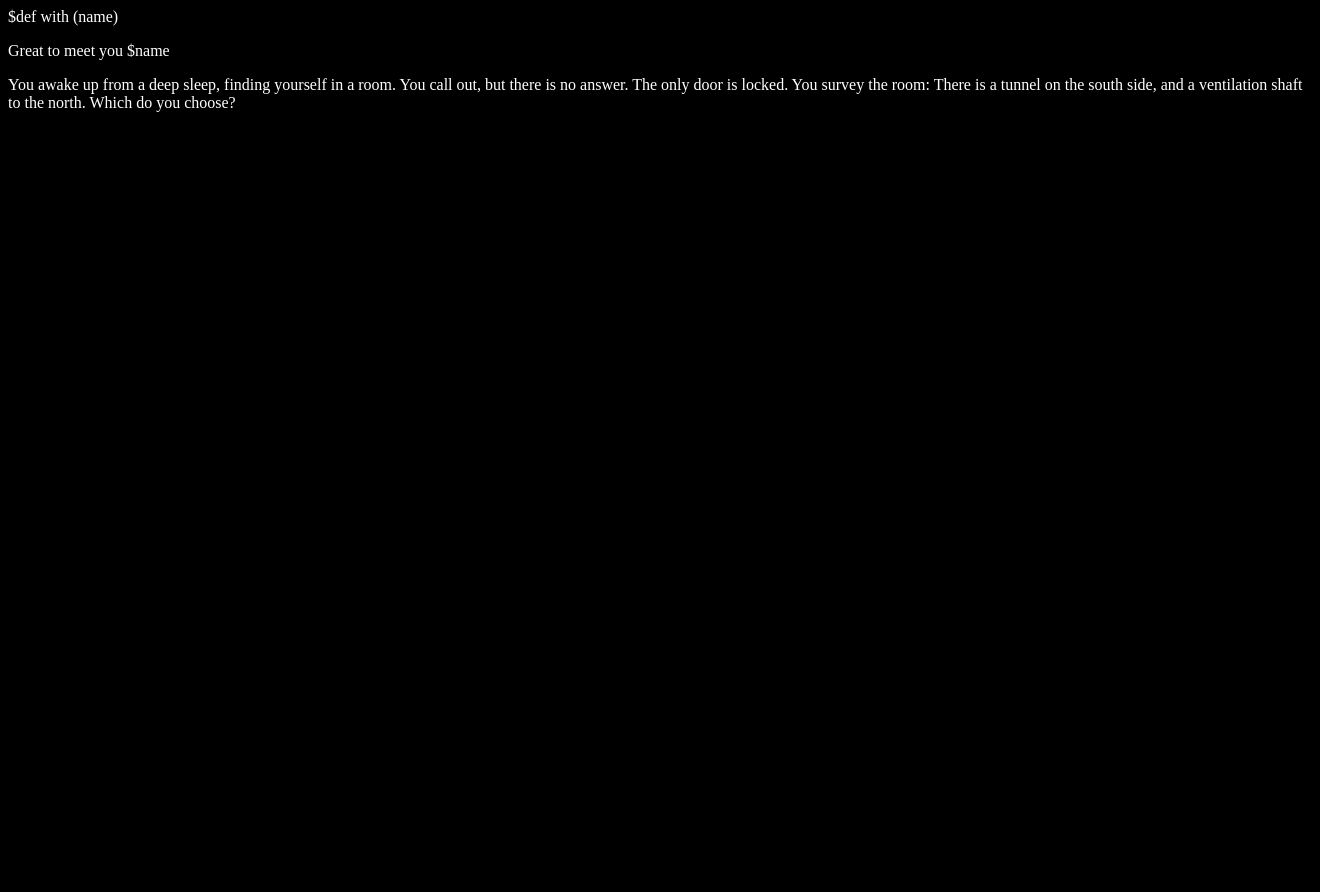
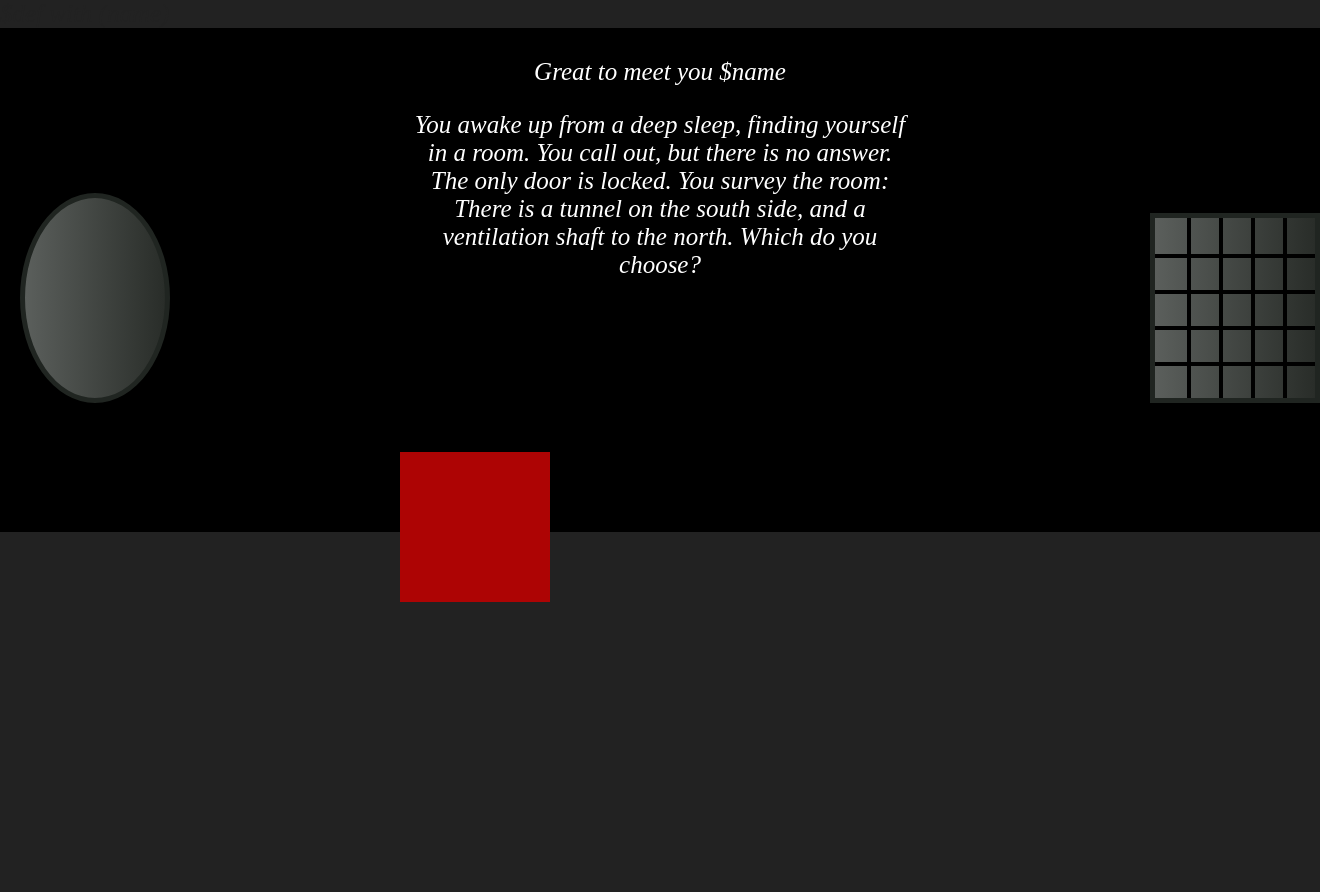
Before and after one commit to jo-porter/oddventure-web-game, a Python web app: template templates/wake_room.html in a window 1320 px wide. Before the commit the page ends 112 px from the top, so only its background shows below. Run offline with Jinja, Linux system fonts and the light colour scheme; the template is opened without the code that fills it, so the values that code supplies are empty.

Commit message:
Added css to wake_room

```diff
--- a/templates/wake_room.html
+++ b/templates/wake_room.html
@@ -1,23 +1,219 @@
 $def with (name)
 
 <style type="text/css">
+
 	body {
+		background-color: #222222;
+		font-size: 25px;
+		font-style: italic;
+		margin: 0;
+		padding: 0;
+		color: #222222;
+
+	}
+
+	.content {
+
+		height: 90%;
+		position:relative;
+	}
+
+	#description {
+
+		padding: 5px;
+		text-align: center;
+		width: 500px;
+		text-align: center;
+		margin-left: auto;
+		margin-right: auto;
 		color: white;
-		background-color: black
+		height: 90%;
+		z-index: 1;
+
+	}
+
+	#wall {
+		width: 100%;
+		height: 70%;
+		background-color: #000000;
+		margin-bottom: none;
+		position: static;
+
+	}
+
+	#tunnel {
+		background-image: linear-gradient(to left, #292D29, #5B5F5C);
+		height: 200px;
+		width: 140px;
+		border-radius: 50%;
+		margin-top: 165px;
+		margin-left: 20px;
+		position: absolute;
+		border: solid 5px #202521;
+	}
+
+	#vent {
+		width: 160px;
+		height:180px;
+		background-image: linear-gradient(to left, #292D29, #5B5F5C);
+		position:absolute;
+		margin-top: 185px;
+		margin-left: 1150px;
+		border: solid 5px #202521;
+	}
+
+	.bar-vert {
+		height: 180px;
+		width: 4px;
+		background-color: black;
+	}
+
+
+	#bar1 {
+		position: absolute;
+		margin-left: 32px;
+
+	}
+
+	#bar2 {
+		position: absolute;
+		margin-left: 64px;
+
+	}
+
+	#bar3 {
+		position: absolute;
+		margin-left: 96px;
+
+	}
+
+	#bar4 {
+		position: absolute;
+		margin-left: 128px;
+
+	}
+
+	.bar-horz {
+		height: 4px;
+		width: 160px;
+		background-color: black;
 
 	}
 
 
-</style>
+	#horz1 {
+		position: absolute;
+		margin-top: 36px;
 
+	}
 
-<div class='content'>
+	#horz2 {
+		position: absolute;
+		margin-top: 72px;
+
+	}
+
+	#horz3 {
+		position: absolute;
+		margin-top: 108px;
+
+	}
+
+	#horz4 {
+		position: absolute;
+		margin-top: 144px;
+
+	}
 
 
 
 
-	<div class="description">
 
+	#floor {
+		width: 100%;
+		height: 50%;
+		background-color: #222222;
+		color: white;
+		margin-top: none;
+		position: absolute;
+	}
+
+
+	#you {
+		height: 150px;
+		width: 150px;
+		background-color: #AD0404;
+		margin-left: 400px;
+		z-index: 2;
+		margin-top: -80px;
+	}
+
+	.face {
+		font-size: 50px
+
+	}
+
+
+
+		@font-face {
+			font-family: 'caudex';
+			src: url('../caudex-italic.ttf');
+		}
+
+	#form {
+		width: 400px;
+		margin-right: auto;
+		margin-left: auto;
+		padding: none;
+		margin: none;
+		position: relative;
+
+	}
+
+	#text {
+		width: 400px;
+/*			height: 40px;
+*/			font-size: 20px;
+
+	}
+
+	#submit {
+		width: 80px;
+		margin-top: 2px;
+		margin-left: 160px;
+
+	}
+
+	footer {
+			margin-right: auto;
+			margin-left: auto;
+
+		}
+
+
+
+</style>
+
+<div class="content">
+
+	<div id="wall">
+
+
+		<div id="tunnel"></div>
+
+		<div id="vent">
+			<div class="bar-vert" id="bar1"></div>
+			<div class="bar-vert" id="bar2"></div>
+			<div class="bar-vert" id="bar3"></div>
+			<div class="bar-vert" id="bar4"></div>
+
+			<div class="bar-horz" id="horz1"></div>
+			<div class="bar-horz" id="horz2"></div>
+			<div class="bar-horz" id="horz3"></div>
+			<div class="bar-horz" id="horz4"></div>
+		</div>
+
+		<div id="description">
 		<p>Great to meet you $name</p>
 
 
@@ -25,8 +221,25 @@
 		out, but there is no answer. The only door is locked. You survey
 		the room: There is a tunnel on the south side, and a ventilation
 		shaft to the north. Which do you choose?</p>
+		</div>
+
+
+
+
+
+
+
 
 	</div>
 
+	<div id="floor">
+
+		<div id="you">
+
+		</div>
+
+
+
+	</div>
 
 </div>
```
